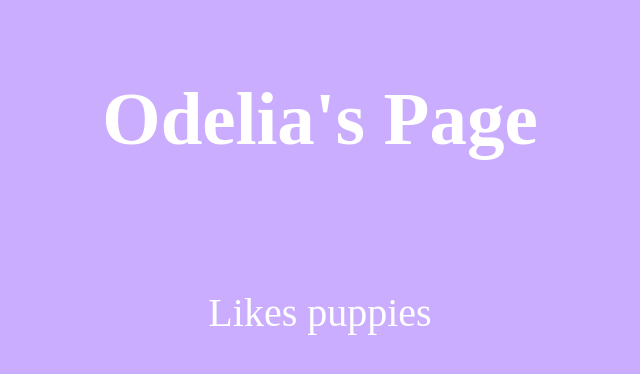
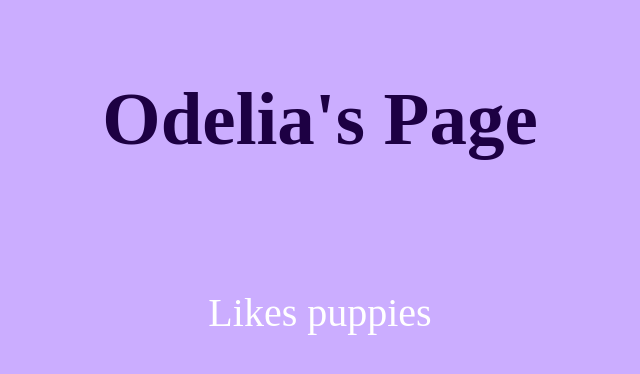
Before and after one commit to odeliagazit/odeliagazit.github.io, a plain HTML site: page index.html in a window 1280 px wide. Shown: the whole page, without its empty margins (320-960 px from the left). Drawn offline with Linux system fonts and the light colour scheme.

```diff
--- a/index.html
+++ b/index.html
@@ -6,7 +6,7 @@ body{
 background:#cbadff
 }
 h1{
-color:#FFFFFF;
+color:rgb(29, 0, 67);
 font-size:75px;
 text-align:center;
 }
```
